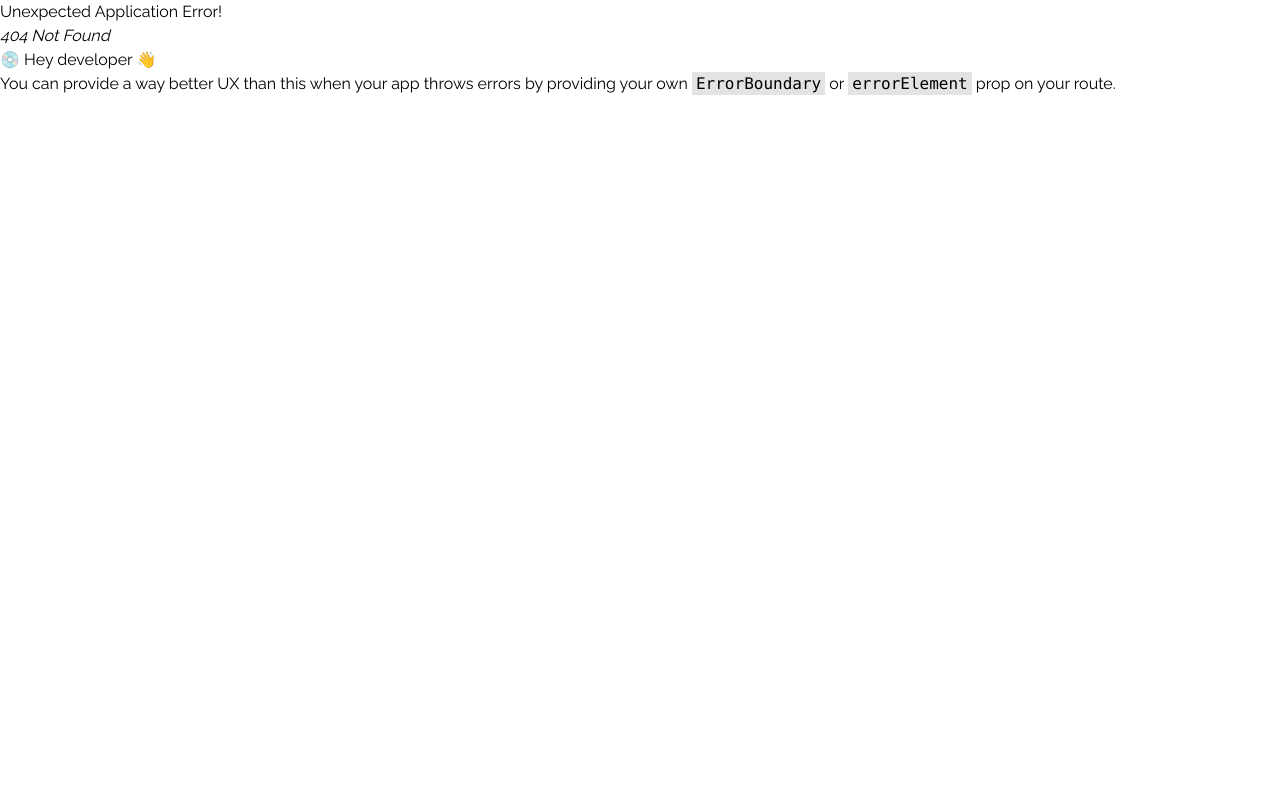
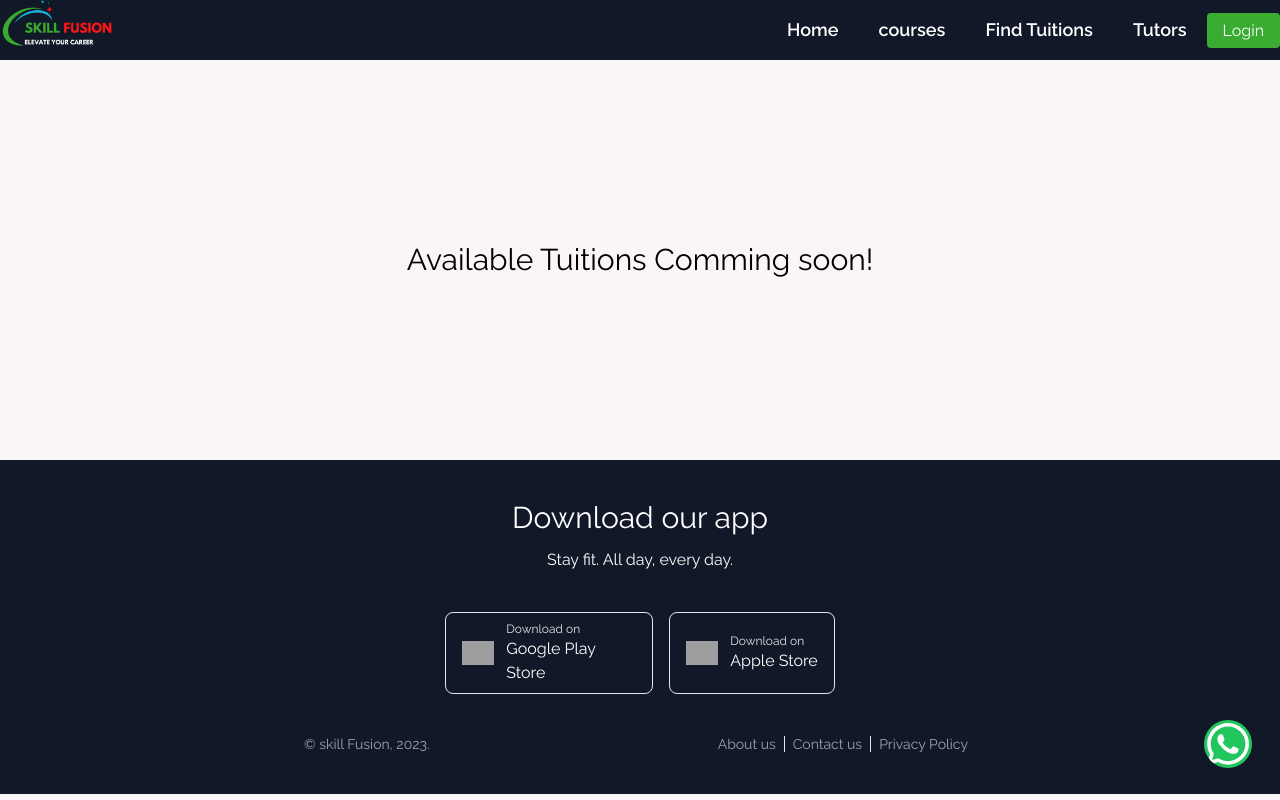
Before and after one commit to mahamodulhasanmoon/skillFusion, a React (Create React App) app in the folder client/: page /find-tutions in a window 1280 px wide. Before the commit this address had no page. Built offline with nearby package versions, Linux system fonts and the light colour scheme; grey boxes are pictures that could not be loaded.

Commit message:
done available tuition and tutors program

```diff
--- a/client/src/Pages/Shared/Navbar/NavBar.tsx
+++ b/client/src/Pages/Shared/Navbar/NavBar.tsx
@@ -12,7 +12,7 @@ const NavBar = () => {
             <NavLink className=' mx-5 font-semibold text-lg' to='/'>Home</NavLink>
             <NavLink className=' mx-5 font-semibold text-lg' to='/courses'>courses</NavLink>
             <NavLink className=' mx-5 font-semibold text-lg' to='/find-tutions'>Find Tuitions</NavLink>
-            <NavLink className=' mx-5 font-semibold text-lg' to='/'>contact us</NavLink>
+            <NavLink className=' mx-5 font-semibold text-lg' to='/tutors'>Tutors</NavLink>
 
 
 <NavLink className='bg-primary px-4 py-2 rounded' to='/login'>Login</NavLink>
--- /dev/null
+++ b/client/src/Pages/Tuitions/Tuitions.tsx
@@ -0,0 +1,13 @@
+import React from 'react';
+
+const Tuitions = () => {
+    return (
+        <div className='min-h-[50vh] flex items-center justify-center'>
+            <h2 className="text-3xl text-center">
+                Available Tuitions Comming soon!
+            </h2>
+        </div>
+    );
+};
+
+export default Tuitions;
--- /dev/null
+++ b/client/src/Pages/Tutors/Tuitors.tsx
@@ -0,0 +1,13 @@
+
+
+const Tuitors = () => {
+    return (
+<div className='min-h-[50vh] flex items-center justify-center'>
+            <h2 className="text-3xl text-center">
+                Available tuitors Comming soon!
+            </h2>
+        </div>
+    );
+};
+
+export default Tuitors;
```
Also changed, not shown: client/src/routes/routes.tsx (+10 -0 lines).
